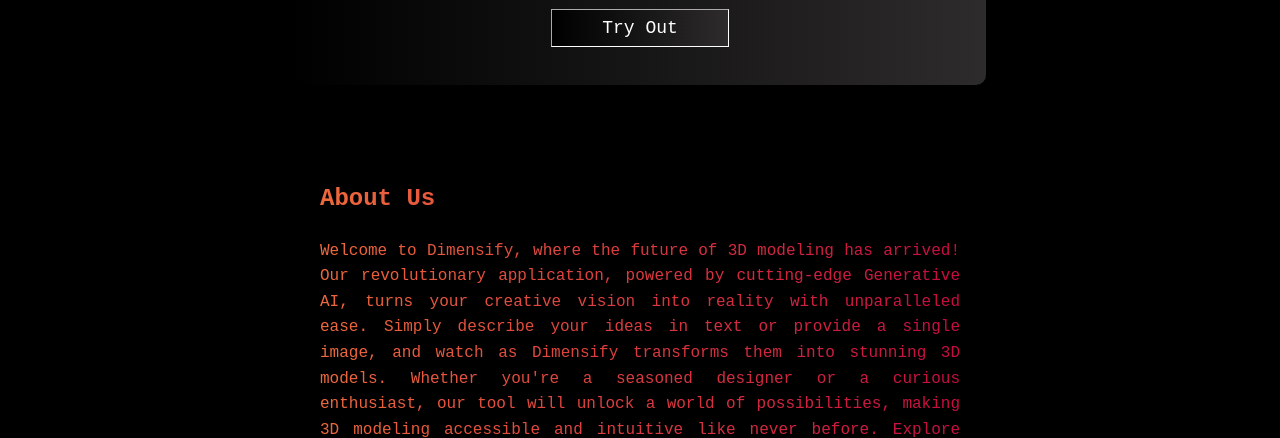
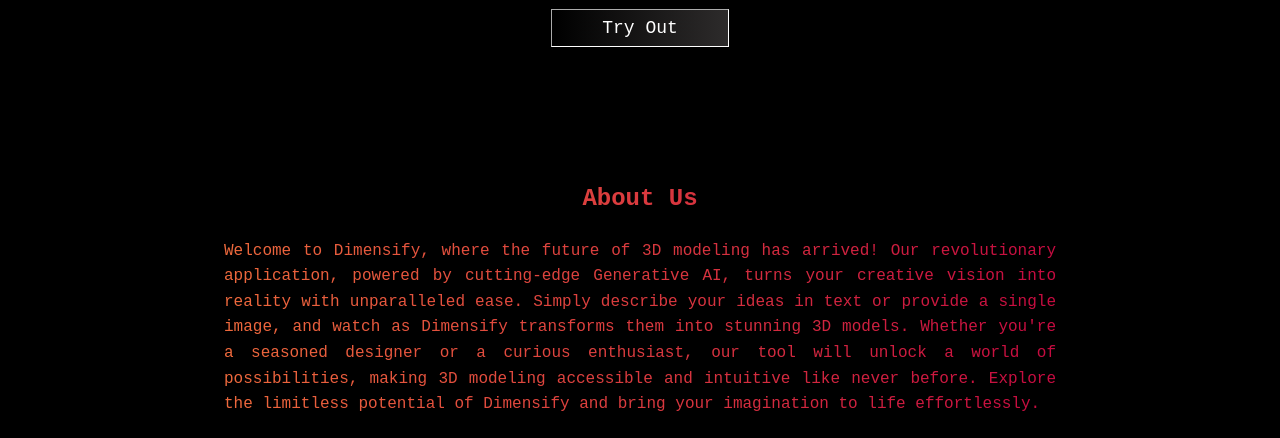
Before and after one commit to Dimensify/frontendJS, a plain HTML site: page index.html in a window 1280 px wide. Shown: the part 662-1100 px from the top of the page. Drawn offline with nearby package versions, Linux system fonts and the light colour scheme.

Commit message:
changed the width on inner_narration

```diff
--- a/index.html
+++ b/index.html
@@ -37,7 +37,7 @@
 
 
              <div id = "inner_naration" class="inner_naration_class">
-                <h2>About Us</h2>
+                <h2 style="text-align: center;">About Us</h2>
                    <p>Welcome to Dimensify, where the future of 3D modeling has arrived!
                 Our revolutionary application, powered by cutting-edge Generative AI,
                 turns your creative vision into reality with unparalleled ease.
@@ -47,8 +47,8 @@
                 making 3D modeling accessible and intuitive like never before. Explore the limitless
                 potential of Dimensify and bring your imagination to life effortlessly.
                   </p>
-
-                  <h3>Team<h3>
+                  <br><br>
+                  <h3 class="team">Team<h3>
                   <table>
                     <tr>
                      <td style="width: 300px;">
--- a/styleIndex.css
+++ b/styleIndex.css
@@ -32,7 +32,7 @@
 #inner_container{
     text-align: center;
     padding: 2%;
-    background-image: linear-gradient(to right, black, rgb(45, 43, 43));
+    background-image: linear-gradient(to right, black, black);
     border-radius: 10px;
     width: 50%;
     height: 50px;
@@ -58,7 +58,7 @@
      */
      background: linear-gradient(to right ,#ef6c3c,#c40740);
     /* background-color: white; */
-    width: 50%;
+    width: 65%;
     margin: auto;
     color: white;
     line-height: 1.6;
@@ -86,6 +86,7 @@
     -webkit-text-fill-color:#00FF41;
     /* color: #00FF41; */
 }
+
 /* #inner_naration h2:hover, h3:hover, #inner_naration:not(a){ */
     /* background: linear-gradient(to right ,#ef6c3c,#c40740); */
     /* -webkit-background-clip: text; */
```
